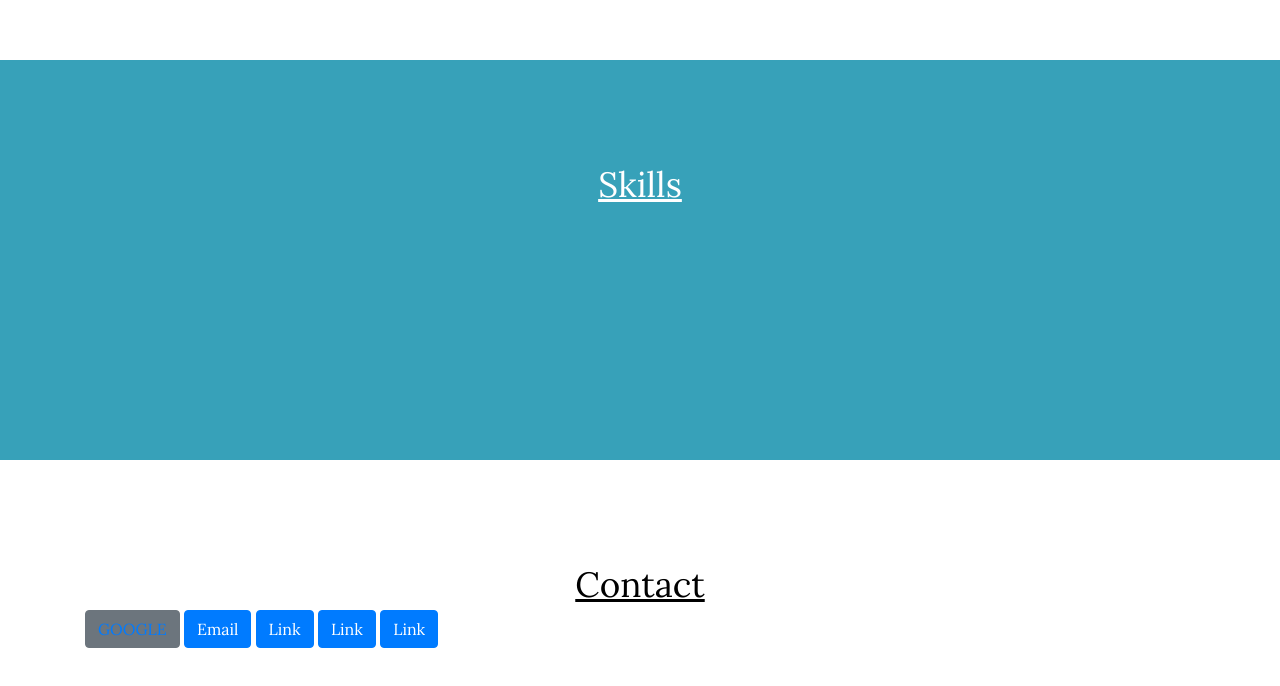
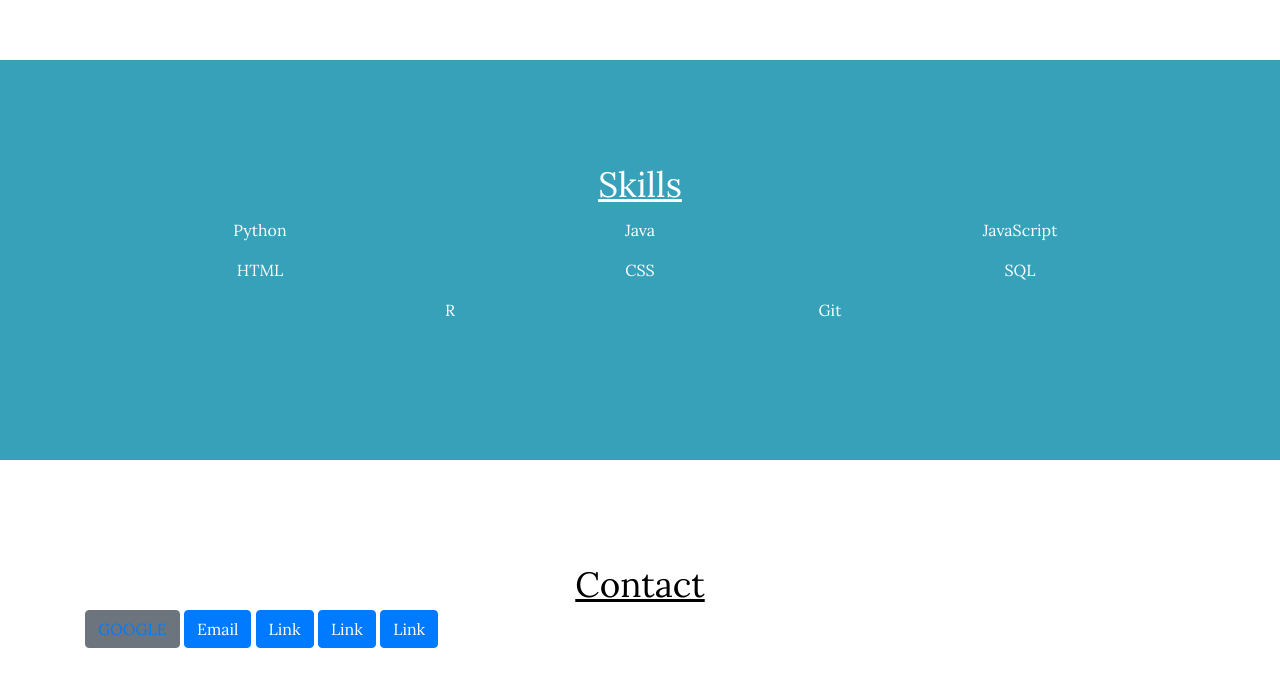
Before and after one commit to darrenzheng13/darrenzheng13.github.io, a plain HTML site: page index.html in a window 1280 px wide. Shown: the part 2151-2837 px from the top of the page. Drawn offline with nearby package versions, Linux system fonts and the light colour scheme.

Commit message:
add skills

```diff
--- a/index.html
+++ b/index.html
@@ -6,12 +6,7 @@
     <meta name="viewport" content="width=device-width, initial-scale=1.0" />
     <link rel="stylesheet" href="style.css" />
     <link rel="stylesheet" href="utilities.css" />
-    <link
-      rel="stylesheet"
-      href="https://stackpath.bootstrapcdn.com/bootstrap/4.3.1/css/bootstrap.min.css"
-      integrity="sha384-ggOyR0iXCbMQv3Xipma34MD+dH/1fQ784/j6cY/iJTQUOhcWr7x9JvoRxT2MZw1T"
-      crossorigin="anonymous"
-    />
+    <link rel="stylesheet" href="https://stackpath.bootstrapcdn.com/bootstrap/4.3.1/css/bootstrap.min.css" integrity="sha384-ggOyR0iXCbMQv3Xipma34MD+dH/1fQ784/j6cY/iJTQUOhcWr7x9JvoRxT2MZw1T" crossorigin="anonymous">
     <title>Darren Zheng | Personal Website</title>
   </head>
 
@@ -219,6 +214,36 @@
       <div class="container">
         <h1 class="heading-white text-center my-1"><u>Skills</u></h1>
       </div>
+      <div class="container">
+        <center>
+          <div class="row justify-content-center">
+              <div class="col-sm-4 py-2">
+                <span class="skill-name">Python</span>
+              </div>
+              <div class="col-sm-4 py-2">
+                <span class="skill-name">Java</span>
+              </div>
+              <div class="col-sm-4 py-2">
+                <span class="skill-name">JavaScript</span>
+              </div>
+              <div class="col-sm-4 py-2">
+                <span class="skill-name">HTML</span>
+              </div>
+              <div class="col-sm-4 py-2">
+                <span class="skill-name">CSS</span>
+              </div>
+              <div class="col-sm-4 py-2">
+                <span class="skill-name">SQL</span>
+              </div>
+              <div class="col-sm-4 py-2">
+                <span class="skill-name">R</span>
+              </div>
+              <div class="col-sm-4 py-2">
+                <span class="skill-name">Git</span>
+              </div>
+          </div>
+        </center>
+      </div>
     </section>
 
     <!--Contact-->
```
